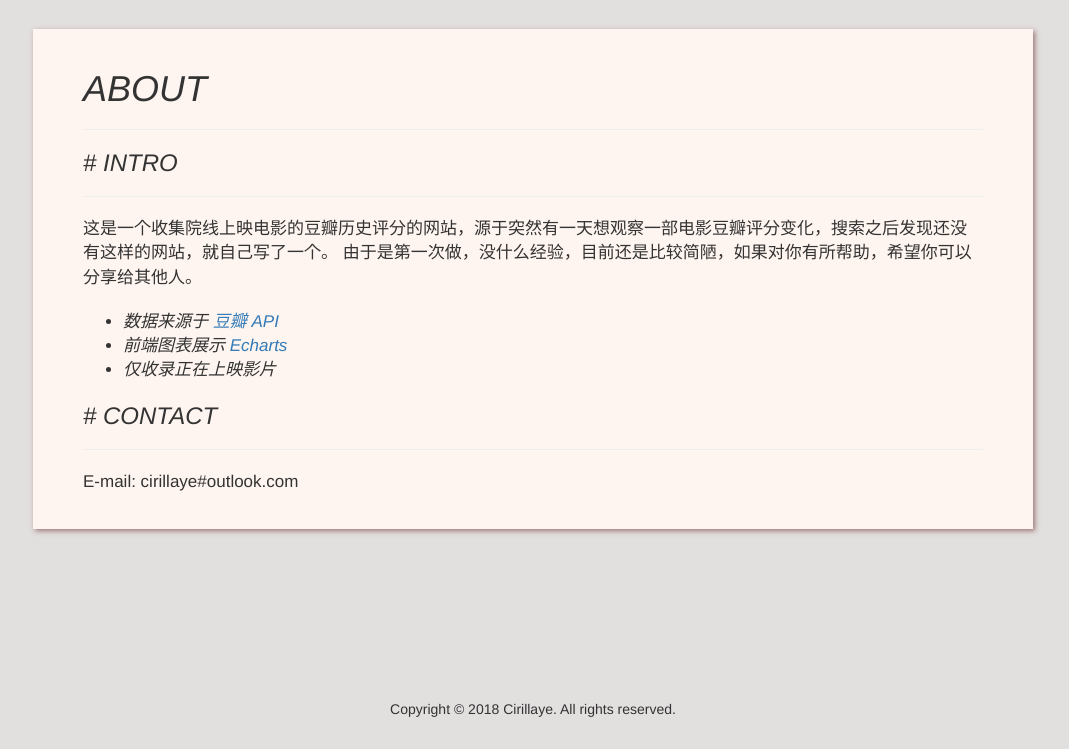
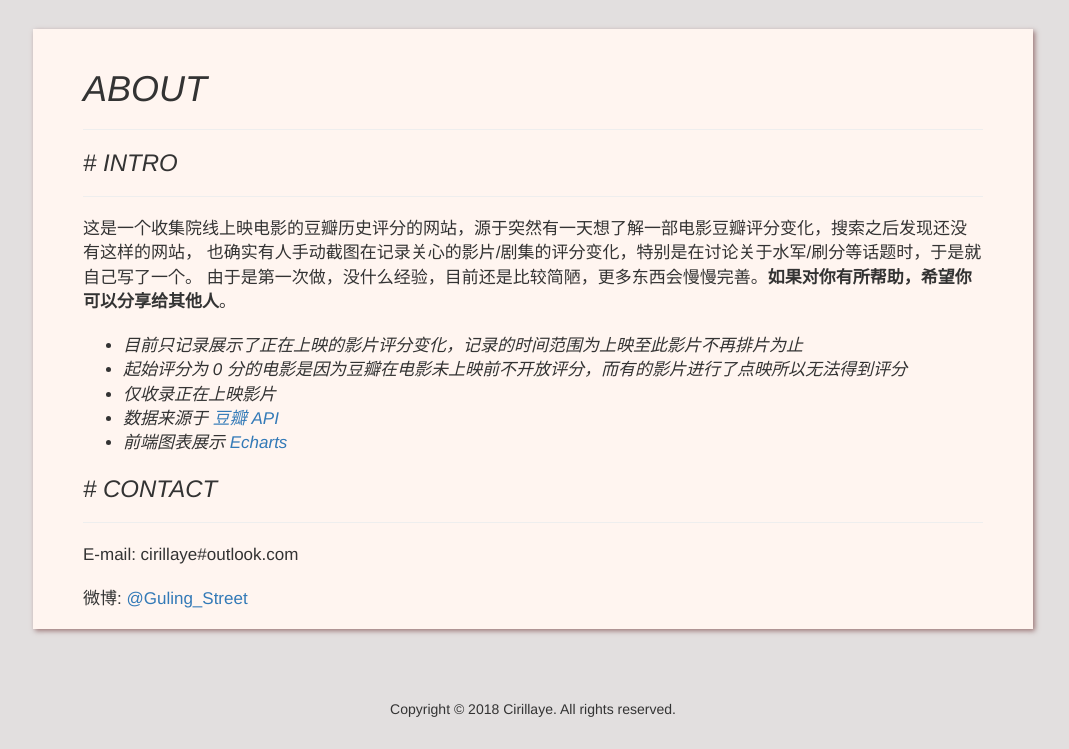
Before and after one commit to SungYK/DoubanHistory, a Django app: page /about in a window 1280 px wide. Shown: the part 51-800 px from the top of the page, without its empty margins (107-1176 px from the left). Run offline with Django 3.2, Linux system fonts and the light colour scheme; some libraries are stand-ins or nearby versions.

Commit message:
edit about

```diff
--- a/history/static/doubanhis/css/index.css
+++ b/history/static/doubanhis/css/index.css
@@ -36,7 +36,7 @@ body {
 
 .poster {
   margin: 0 5% 0 3%;
-  width: 22%;
+  width: 23%;
   height: 100%;
   border: 5px;
   border-style: solid
@@ -107,7 +107,7 @@ body {
   padding: 20px 50px;
 
   width: 1000px;
-  height: 500px;
+  height: 600px;
 
   box-shadow: 2px 2px 5px #9C7878;
   transition: 0.3s;
--- a/templates/base.html
+++ b/templates/base.html
@@ -6,7 +6,7 @@
     <meta charset="utf-8">
     <meta http-equiv="X-UA-Compatible" content="IE=edge">
     <meta name="viewport" content="width=device-width, initial-scale=0.35">
-    <meta name="Description" Content="记录豆瓣热映电影评分30天变化曲线">
+    <meta name="Description" Content="记录豆瓣热映电影评分30天变化曲线, 豆瓣历史评分">
     <meta name="Keywords" Content="豆瓣,电影,评分,历史">
     <link href="https://cdn.bootcss.com/bootstrap/3.3.7/css/bootstrap.min.css" rel="stylesheet">
     <script src="https://cdn.bootcss.com/jquery/1.12.4/jquery.min.js"></script>
--- a/templates/history/about.html
+++ b/templates/history/about.html
@@ -11,9 +11,18 @@
 
             </i>
             <hr>
-        <p>这是一个收集院线上映电影的豆瓣历史评分的网站，源于突然有一天想观察一部电影豆瓣评分变化，搜索之后发现还没有这样的网站，就自己写了一个。 由于是第一次做，没什么经验，目前还是比较简陋，如果对你有所帮助，希望你可以分享给其他人。
+        <p>这是一个收集院线上映电影的豆瓣历史评分的网站，源于突然有一天想了解一部电影豆瓣评分变化，搜索之后发现还没有这样的网站，
+            也确实有人手动截图在记录关心的影片/剧集的评分变化，特别是在讨论关于水军/刷分等话题时，于是就自己写了一个。
+            由于是第一次做，没什么经验，目前还是比较简陋，更多东西会慢慢完善。<b>如果对你有所帮助，希望你可以分享给其他人</b>。
         </p>
+        <p>
+            </p>
         <ul>
+            <li>目前只记录展示了正在上映的影片评分变化，记录的时间范围为上映至此影片不再排片为止</li>
+            <li>起始评分为 0 分的电影是因为豆瓣在电影未上映前不开放评分，而有的影片进行了点映所以无法得到评分</li>
+            <li>
+                    仅收录正在上映影片
+                </li>
             <li>
                 数据来源于
                 <a href="https://developers.douban.com/wiki/?title=guide">豆瓣 API</a>
@@ -23,9 +32,7 @@
                 前端图表展示
                 <a href="https://github.com/ecomfe/echarts">Echarts</a>
             </li>
-            <li>
-                仅收录正在上映影片
-            </li>
+
         </ul>
 
         <i>
@@ -34,7 +41,7 @@
         </i>
         <hr>
         <p>E-mail: cirillaye#outlook.com</p>
-
+        <p>微博: <a href="https://weibo.com/p/1005052803412137">@Guling_Street</a></p>
 
     </div>
 
```
